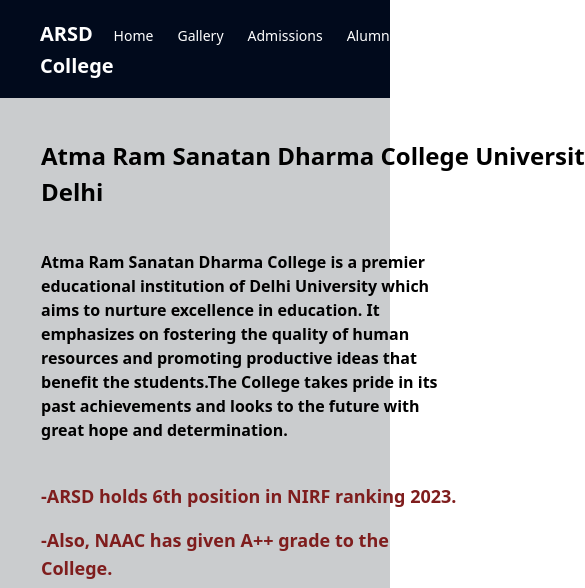
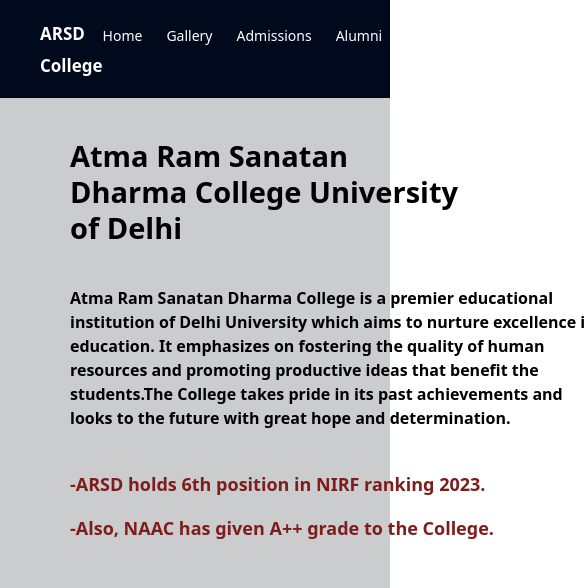
Before and after one commit to Anshjatana/CollegeWebsite, a React (Create React App) app: page / in a window 390 px wide. Shown: the top 588 px of the page, 585 px wide, since content can reach past the window. Built offline with nearby package versions, Linux system fonts and the light colour scheme; grey boxes are pictures that could not be loaded.

Commit message:
made some changes

```diff
--- a/src/styles.css
+++ b/src/styles.css
@@ -109,11 +109,11 @@
   }
 }
 @media screen  and (max-width:570px){
-  #about{
-    left: 9px;
-    margin-left: 2px;
-    width: 449px;
-  }
+  #about {
+    width: 383px;
+    margin-left: 0px;
+    left: 18px;
+}
   .img {
     height: 250px;
     width: 444px;
@@ -125,4 +125,20 @@
 #logo{
   font-size: 17px;
 }
+#about h1{
+  width: 400px;
 }
+}
+@media screen and (max-width:650px) {
+  #about {
+    width: 557px;
+    margin-left: 11px;
+    left: 29px;
+}
+#Logo {
+  font-size: 17px;
+}
+#about h1 {
+  font-size: 29px;
+}
+}
```
